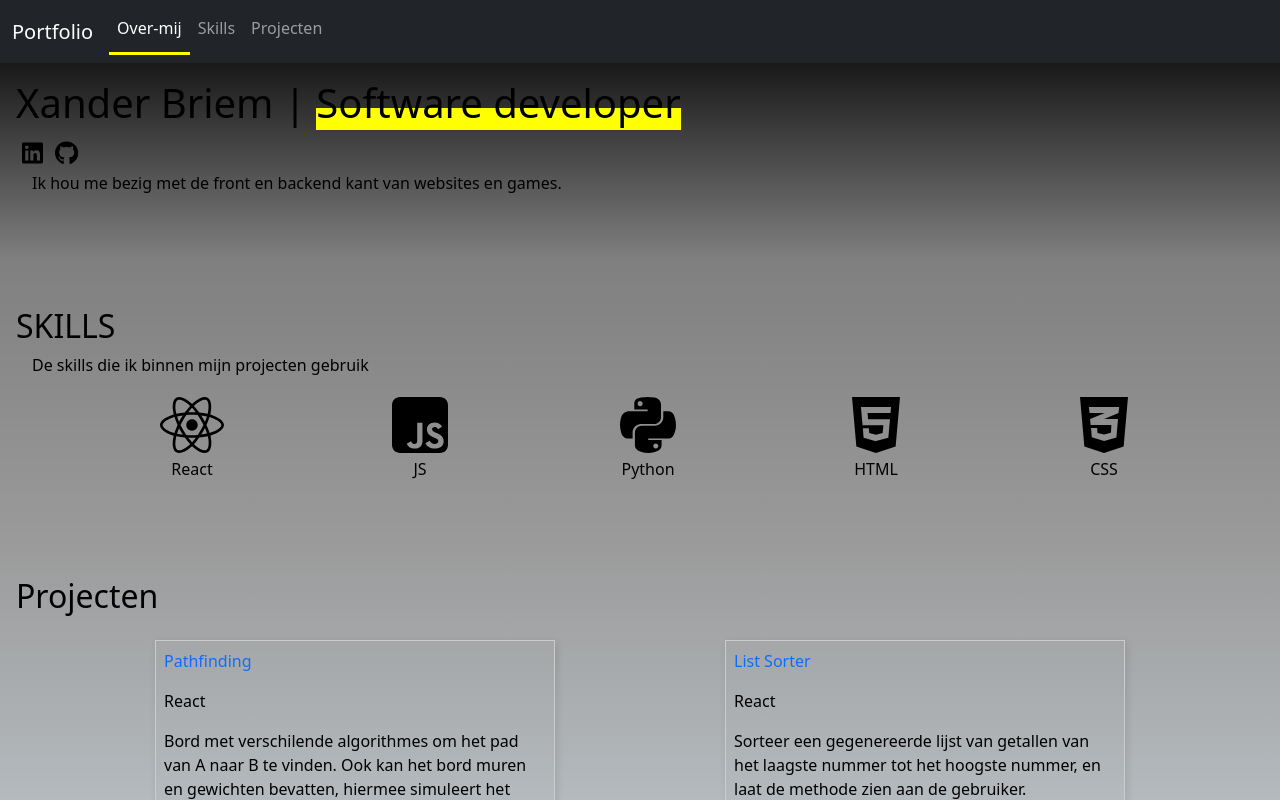
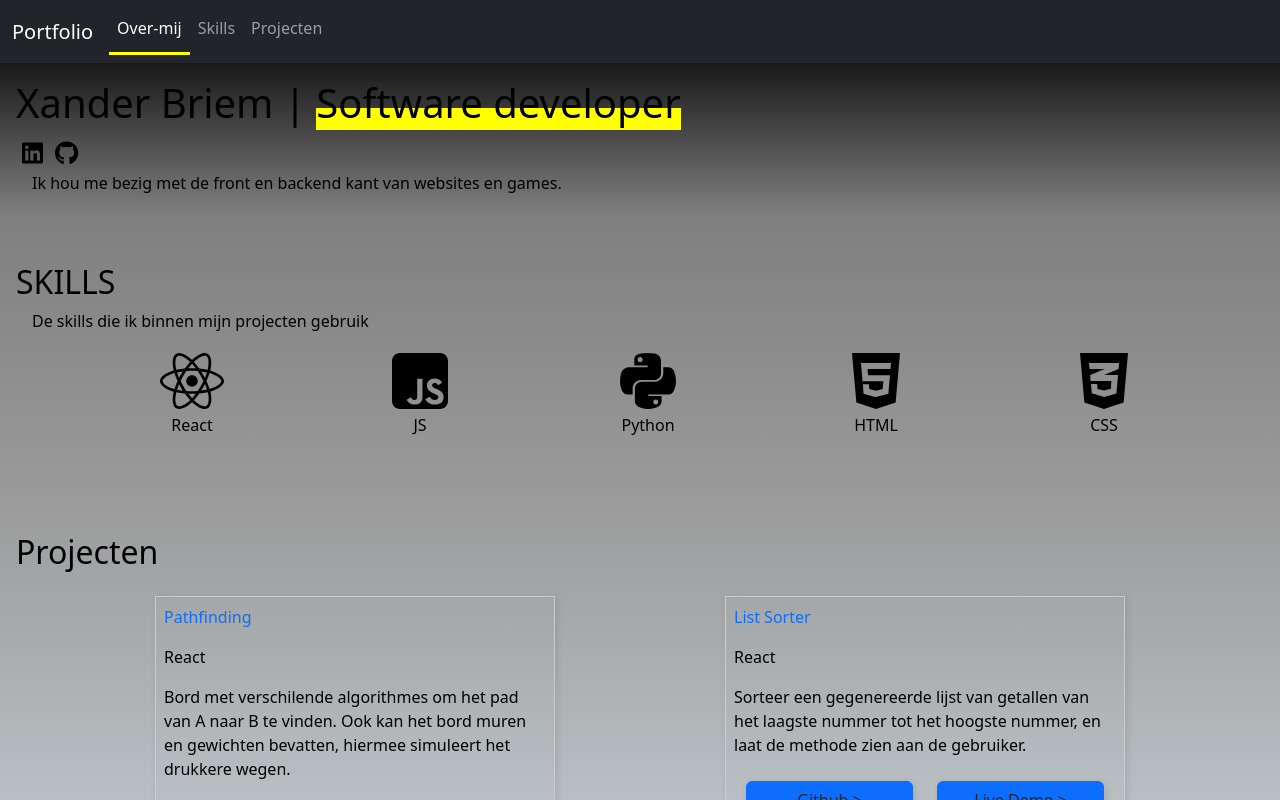
Before and after one commit to 99061142/Portfolio, a React (Create React App) app: page / in a window 1280 px wide. Shown: the top 800 px of the page. Built offline with nearby package versions, Linux system fonts and the light colour scheme.

Commit message:
Added css span element inside span itself
Deleted styling inside the css file, and added it to the element itself.

```diff
--- a/src/about.jsx
+++ b/src/about.jsx
@@ -2,15 +2,28 @@ import Socials from './socials';
 
 function About() {
     return (
-        <div className='ps-3 pt-3 pb-5 text-black' id='about'>
+        <div
+            id='about'
+            className='px-3 pt-3 pb-1 text-black'
+        >
             <h1>
-                Xander Briem | <span>Software developer</span>
+                Xander Briem | <span
+                    style={{ background: 'linear-gradient(rgba(255, 255, 255, 0) 0%, rgba(255, 255, 255, 0) 60%, rgba(255, 255, 0, 1) 50%, rgba(255, 255, 0, 1) 30%)' }}
+                >
+                    Software developer
+                </span>
             </h1>
-            <Socials anchorClassNames='text-black' iconClassNames='fa-xl' />
-            <p className='mx-3' style={{ width: '60%' }}>
+            <Socials
+                anchorClassNames='text-black'
+                iconClassNames='fa-xl'
+            />
+            <p
+                className='mx-3'
+                style={{ width: '60%' }}
+            >
                 Ik hou me bezig met de front en backend kant van websites en games.
             </p>
-        </div>
+        </div >
     );
 }
 
```
